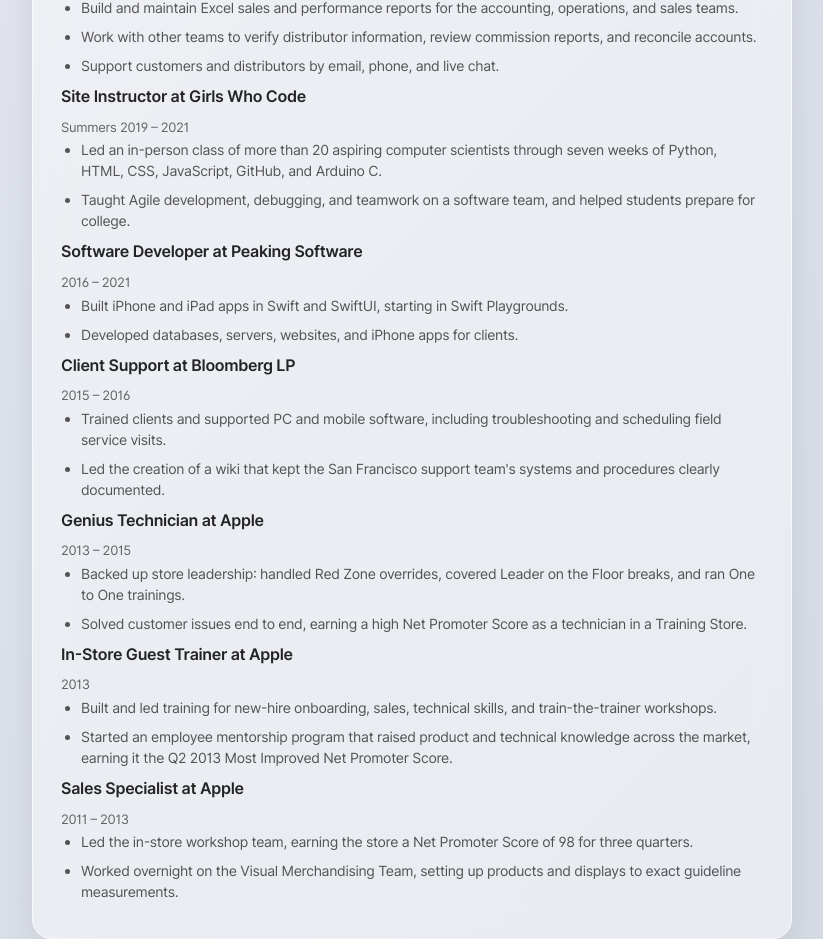
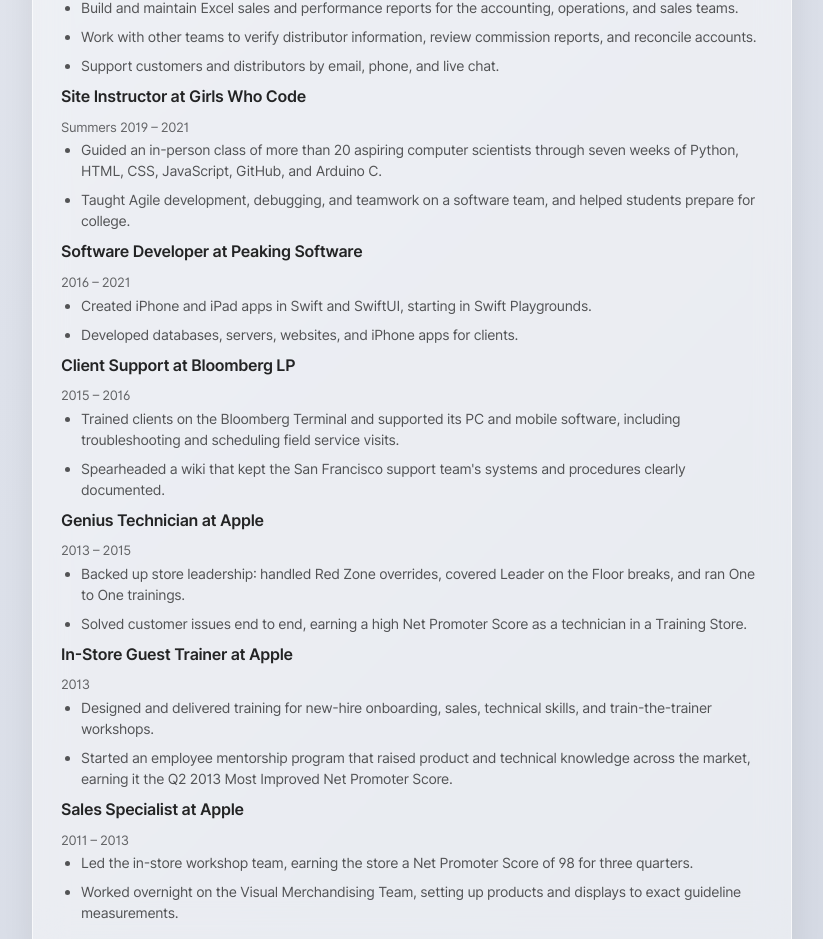
Before and after one commit to soliskit/portfolio, a Next.js app: page / in a window 1280 px wide. Shown: the part 955-1894 px from the top of the page, without its empty margins (228-1051 px from the left). Built offline with nearby package versions, Linux system fonts and the light colour scheme.

Commit message:
Vary opening verbs and name the Bloomberg Terminal (#23)

```diff
--- a/components/Experience.js
+++ b/components/Experience.js
@@ -36,9 +36,9 @@
         <span>Summers 2019 – 2021</span>
         <ul>
           <li>
-            Led an in-person class of more than 20 aspiring computer scientists
-            through seven weeks of Python, HTML, CSS, JavaScript, GitHub, and
-            Arduino C.
+            Guided an in-person class of more than 20 aspiring computer
+            scientists through seven weeks of Python, HTML, CSS, JavaScript,
+            GitHub, and Arduino C.
           </li>
           <li>
             Taught Agile development, debugging, and teamwork on a software
@@ -52,7 +52,7 @@
         <span>2016 – 2021</span>
         <ul>
           <li>
-            Built iPhone and iPad apps in Swift and SwiftUI, starting in Swift
+            Created iPhone and iPad apps in Swift and SwiftUI, starting in Swift
             Playgrounds.
           </li>
           <li>
@@ -66,12 +66,13 @@
         <span>2015 – 2016</span>
         <ul>
           <li>
-            Trained clients and supported PC and mobile software, including
-            troubleshooting and scheduling field service visits.
+            Trained clients on the Bloomberg Terminal and supported its PC and
+            mobile software, including troubleshooting and scheduling field
+            service visits.
           </li>
           <li>
-            Led the creation of a wiki that kept the San Francisco support
-            team&apos;s systems and procedures clearly documented.
+            Spearheaded a wiki that kept the San Francisco support team&apos;s
+            systems and procedures clearly documented.
           </li>
         </ul>
       </div>
@@ -96,8 +97,8 @@
         <span>2013</span>
         <ul>
           <li>
-            Built and led training for new-hire onboarding, sales, technical
-            skills, and train-the-trainer workshops.
+            Designed and delivered training for new-hire onboarding, sales,
+            technical skills, and train-the-trainer workshops.
           </li>
           <li>
             Started an employee mentorship program that raised product and
```
